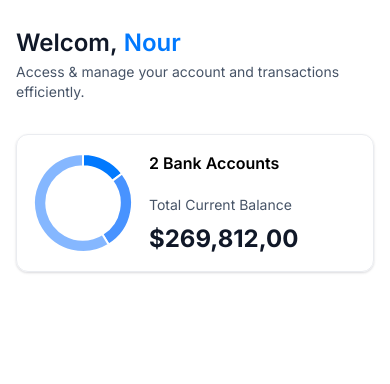
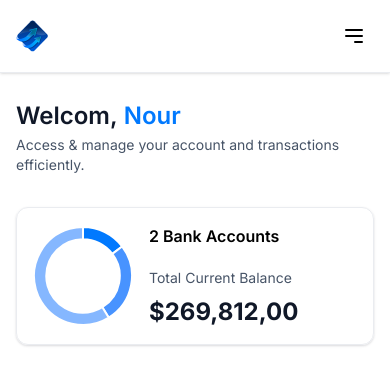
Before and after one commit to NourAlSalhi/Banking-App, a Next.js app: page / in a window 390 px wide. Shown: the top 384 px of the page. Built offline with nearby package versions, Linux system fonts and the light colour scheme.

Commit message:
create modal sidebar for mobile and page

```diff
--- a/app/(root)/layout.tsx
+++ b/app/(root)/layout.tsx
@@ -1,4 +1,5 @@
 import Sidebar from "@/components/Sidebar";
+import MobileNav from "@/components/MobileNav";
 
 export default function RootLayout({
   children,
@@ -6,8 +7,10 @@
   children: React.ReactNode;
 }>) {
   const loggedIn = { firstName: "Nour", lastName: "Alsalhi", email: "" };
+
   return (
-    <main className="flex h-screen w-full font-inter">
+    <main className="flex max-md:flex-col h-screen w-full font-inter">
+      <MobileNav />
       <Sidebar user={loggedIn} />
       <div className="flex xl:flex-1 flex-col">{children}</div>
     </main>
--- /dev/null
+++ b/app/(root)/my-banks/page.tsx
@@ -0,0 +1,7 @@
+import React from "react";
+
+const MyBanksPage = () => {
+  return <div>MyBanksPage</div>;
+};
+
+export default MyBanksPage;
--- /dev/null
+++ b/app/(root)/payment-transfer/page.tsx
@@ -0,0 +1,7 @@
+import React from "react";
+
+const PaymentTransfer = () => {
+  return <div>Paymenttransfer</div>;
+};
+
+export default PaymentTransfer;
--- /dev/null
+++ b/app/(root)/transaction-history/page.tsx
@@ -0,0 +1,7 @@
+import React from "react";
+
+const TransactionHistoryPage = () => {
+  return <div>transaction-historyPage</div>;
+};
+
+export default TransactionHistoryPage;
--- /dev/null
+++ b/components/MobileNav/index.tsx
@@ -0,0 +1,50 @@
+"use client";
+import React, { useState } from "react";
+import Link from "next/link";
+import Image from "next/image";
+import Modal from "../Modal";
+
+const MobileNav = () => {
+  const [isModalOpen, setIsModalOpen] = useState(false);
+
+  const toggleModal = () => {
+    setIsModalOpen(!isModalOpen);
+  };
+
+  return (
+    <div className=" block md:hidden">
+      <nav className="flex items-center w-full justify-between p-4 bg-white shadow border-b border-gray-200">
+        <Link href="/" className="flex items-center gap-2">
+          <Image
+            src="/icons/logo.svg"
+            width={34}
+            height={34}
+            alt="Horizon logo"
+            className="w-8 h-8"
+          />
+          <h1 className="text-lg hidden md:block">Horizon</h1>
+        </Link>
+        <button onClick={toggleModal} className="p-2 focus:outline-none">
+          <svg
+            className="w-6 h-6"
+            fill="none"
+            stroke="currentColor"
+            viewBox="0 0 24 24"
+            xmlns="http://www.w3.org/2000/svg"
+          >
+            <path
+              strokeLinecap="round"
+              strokeLinejoin="round"
+              strokeWidth="2"
+              d="M4 6h16M4 12h16m-7 6h7"
+            />
+          </svg>
+        </button>
+      </nav>
+
+      {isModalOpen && <Modal onClose={toggleModal} />}
+    </div>
+  );
+};
+
+export default MobileNav;
--- /dev/null
+++ b/components/Modal/index.tsx
@@ -0,0 +1,52 @@
+"use client";
+import Link from "next/link";
+import { sidebarLinks } from "@/constants";
+import { usePathname } from "next/navigation";
+
+const Modal = ({ onClose }: any) => {
+  const isActive = usePathname();
+  return (
+    <div className="fixed inset-0 z-50 bg-black bg-gray-900 bg-opacity-50 flex justify-start">
+      <section className="flex flex-col w-64 bg-white p-5 border-r border-gray-200">
+        <button onClick={onClose} className="self-end mb-4">
+          <svg
+            className="w-6 h-6"
+            fill="none"
+            stroke="currentColor"
+            viewBox="0 0 24 24"
+            xmlns="http://www.w3.org/2000/svg"
+          >
+            <path
+              strokeLinecap="round"
+              strokeLinejoin="round"
+              strokeWidth="2"
+              d="M6 18L18 6M6 6l12 12"
+            />
+          </svg>
+        </button>
+        <nav className="flex flex-col gap-4">
+          {sidebarLinks.map((item) => {
+            const IconComponent = item.imgURL; // Ensure imgURL is a valid React component
+            return (
+              <Link
+                key={item.route}
+                href={item.route}
+                className={`flex items-center gap-3 px-3 py-2 rounded ${
+                  isActive === item.route
+                    ? "bg-[#0179FE] text-white font-semibold"
+                    : "text-gray-800 hover:bg-slate-100"
+                }`}
+                onClick={onClose}
+              >
+                <IconComponent className="w-6 h-6" />
+                <span>{item.label}</span>
+              </Link>
+            );
+          })}
+        </nav>
+      </section>
+    </div>
+  );
+};
+
+export default Modal;
--- a/components/Sidebar/index.tsx
+++ b/components/Sidebar/index.tsx
@@ -34,7 +34,7 @@
               } items-center max-xl:justify-center rounded px-3 py-2  gap-3 ${
                 isActive === item.route
                   ? "bg-[#0179FE] text-white font-semibold"
-                  : "text-gray-800"
+                  : "text-black"
               }`}
             >
               <IconComponent
--- a/components/index.ts
+++ b/components/index.ts
@@ -4,3 +4,5 @@
 export * from "./CountUpCounter";
 export * from "./Sidebar";
 export * from "./RightSidebar";
+export * from "./Modal";
+export * from "./MobileNav"
```
